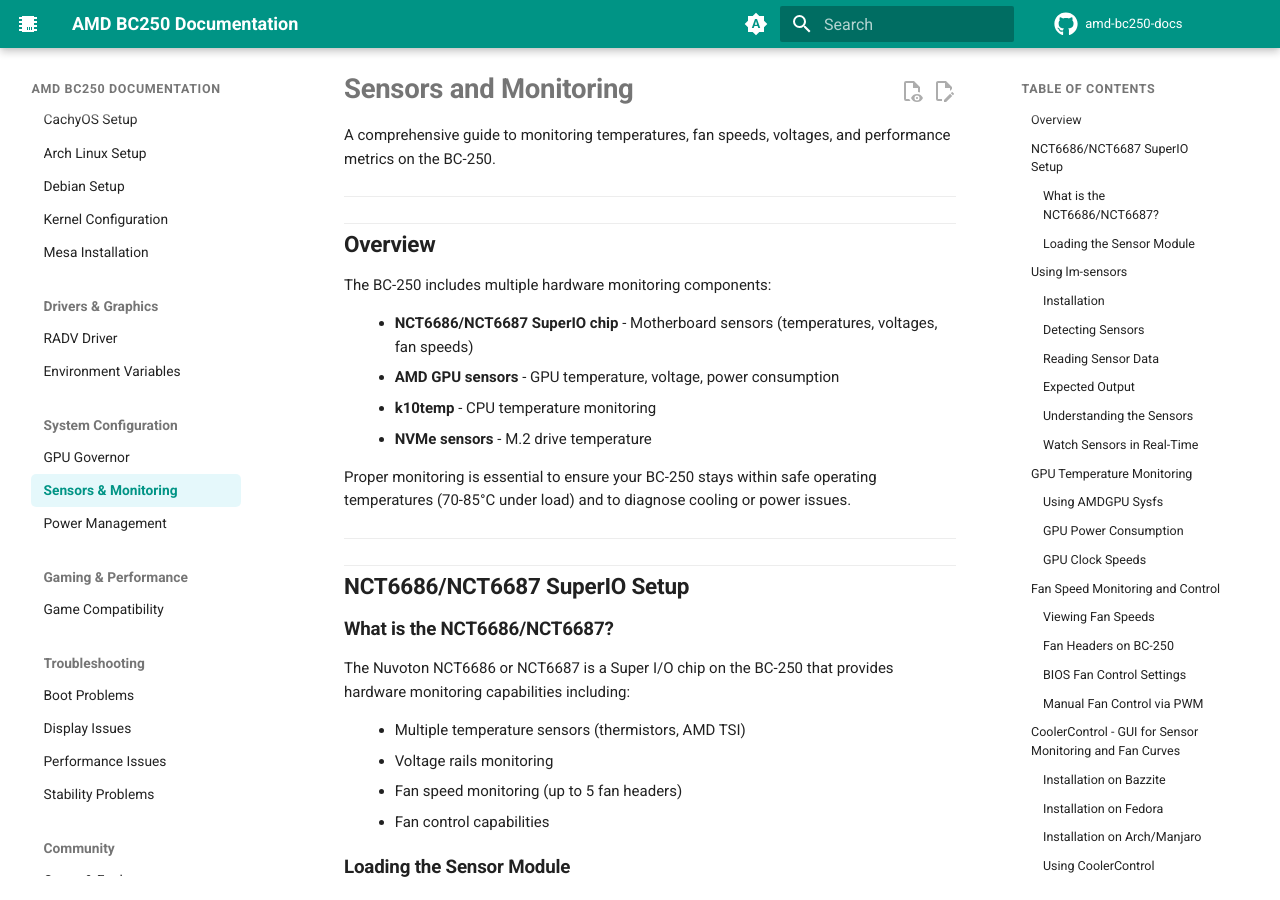
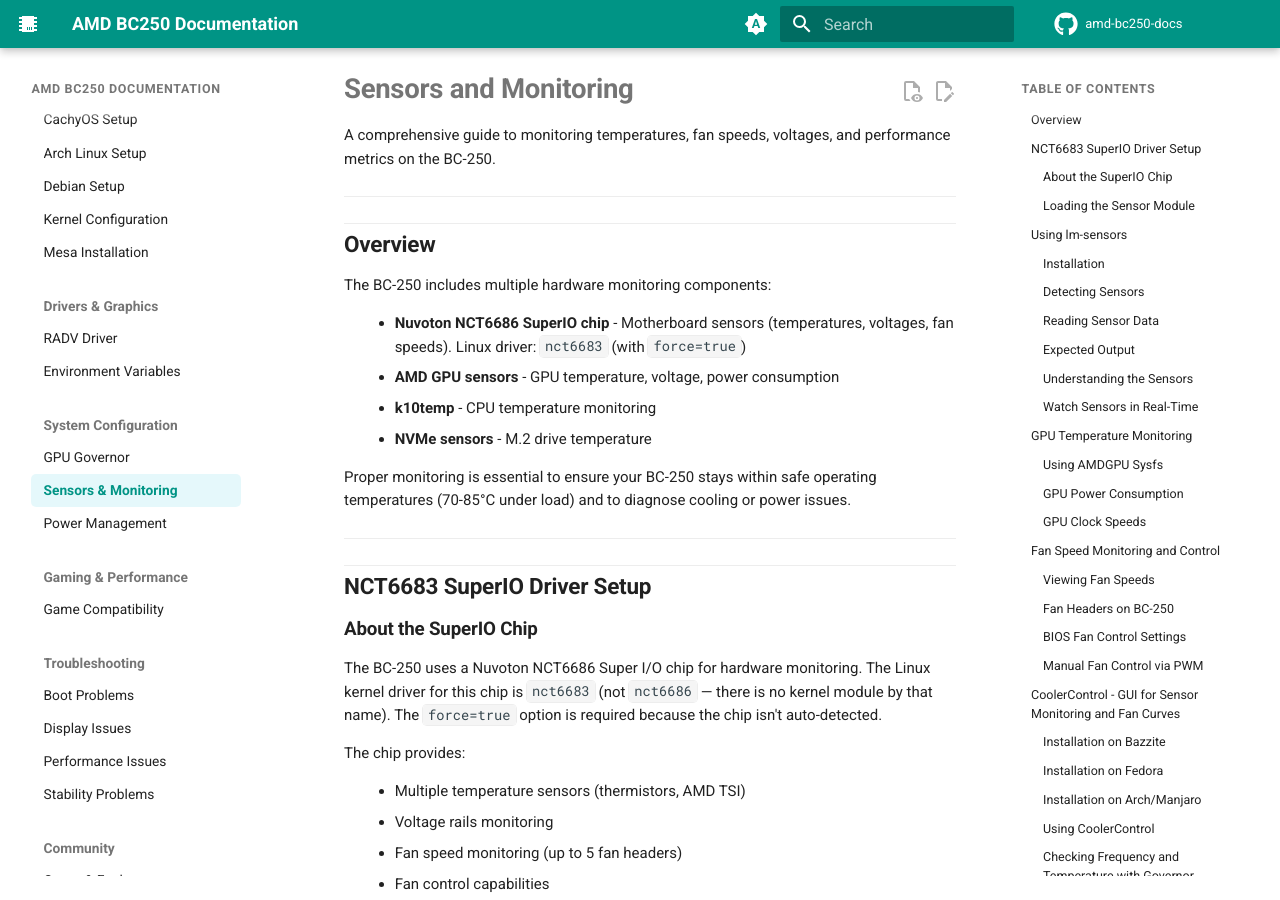
Before and after one commit to elektricM/amd-bc250-docs, an MkDocs documentation site: the page built from docs/system/sensors.md, in a window 1280 px wide and 900 px high. Built offline with MkDocs 1.6.1 and Material for MkDocs 9.7.7, drawn with Linux system fonts in a browser that asks for light colours; comment, search, counter and statistics services are not loaded; the version menu is left out; some of the changed text lies outside the part shown.

Commit message:
fix(sensors): update last updated date to March 2026

````diff
--- a/docs/system/sensors.md
+++ b/docs/system/sensors.md
@@ -8,7 +8,7 @@
 
 The BC-250 includes multiple hardware monitoring components:
 
-- **NCT6686/NCT6687 SuperIO chip** - Motherboard sensors (temperatures, voltages, fan speeds)
+- **Nuvoton NCT6686 SuperIO chip** - Motherboard sensors (temperatures, voltages, fan speeds). Linux driver: `nct6683` (with `force=true`)
 - **AMD GPU sensors** - GPU temperature, voltage, power consumption
 - **k10temp** - CPU temperature monitoring
 - **NVMe sensors** - M.2 drive temperature
@@ -17,11 +17,13 @@
 
 ---
 
-## NCT6686/NCT6687 SuperIO Setup
+## NCT6683 SuperIO Driver Setup
 
-### What is the NCT6686/NCT6687?
+### About the SuperIO Chip
 
-The Nuvoton NCT6686 or NCT6687 is a Super I/O chip on the BC-250 that provides hardware monitoring capabilities including:
+The BC-250 uses a Nuvoton NCT6686 Super I/O chip for hardware monitoring. The Linux kernel driver for this chip is `nct6683` (not `nct6686` — there is no kernel module by that name). The `force=true` option is required because the chip isn't auto-detected.
+
+The chip provides:
 
 - Multiple temperature sensors (thermistors, AMD TSI)
 - Voltage rails monitoring
@@ -609,7 +611,7 @@
    dmesg | grep nct6683
    ```
 
-4. Some kernels may need `nct6687` instead:
+4. If `nct6683` doesn't provide PWM fan control, try `nct6687` (provides read-write PWM on some kernels):
    ```bash
    sudo modprobe nct6687 force=true
    ```
````
Also changed, not shown: other parts of docs/system/sensors.md (+1 -1 lines).
